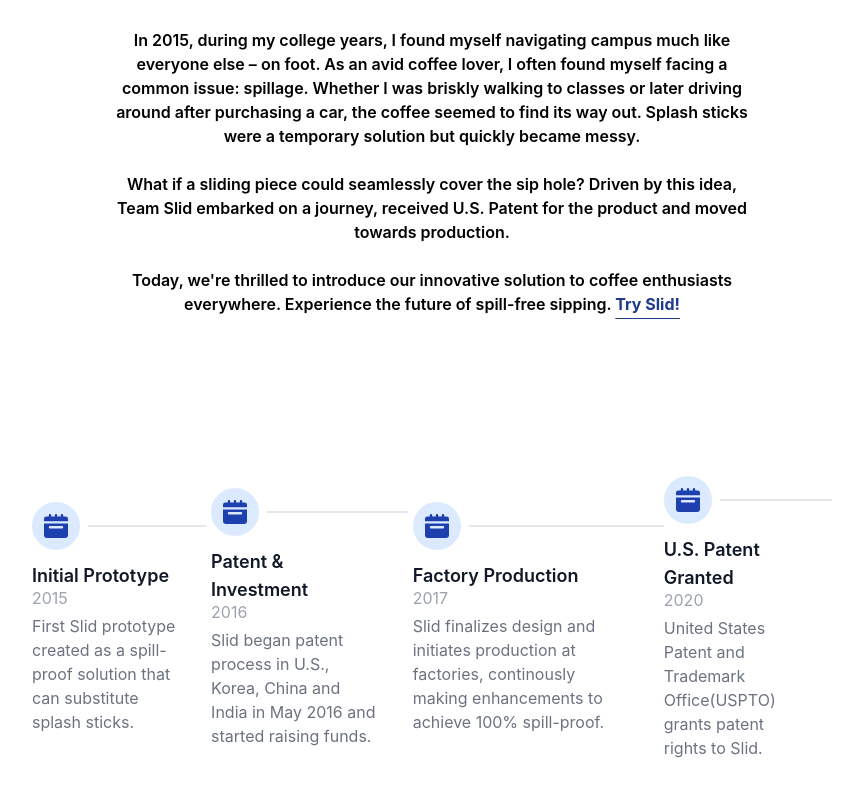
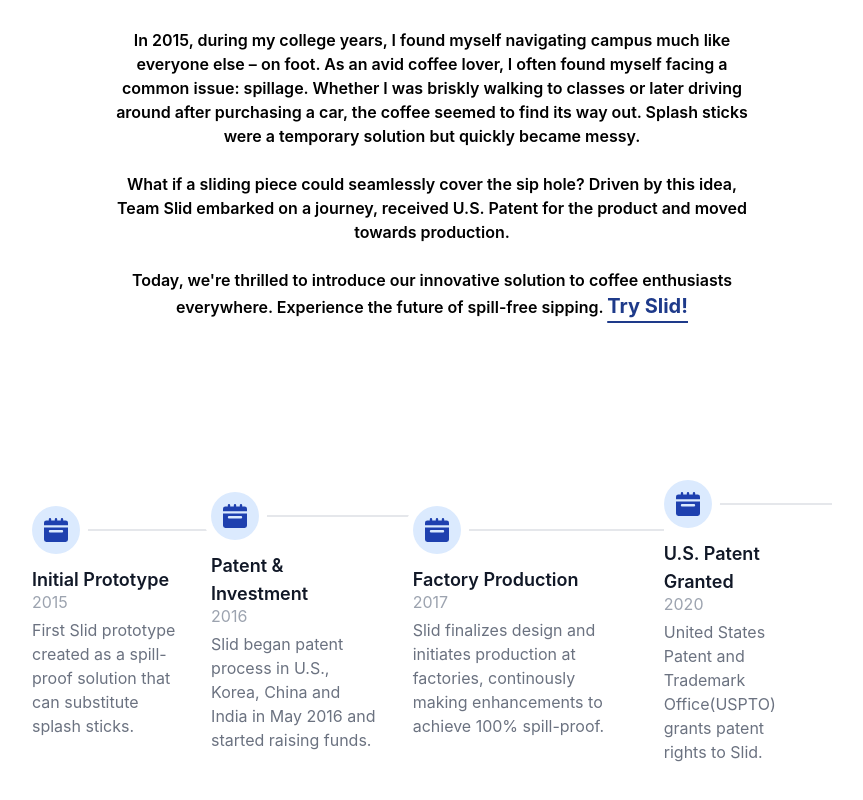
Before and after one commit to ellen3128/Slid, a React (Create React App) app: page / in a window 1280 px wide. Shown: the part 1414-2214 px from the top of the page, without its empty margins (208-1071 px from the left). Built offline with nearby package versions, Linux system fonts and the light colour scheme; the HTML template or start-up script is replaced by a standard one.

Commit message:
adds links to the about us section to customize page

```diff
--- a/src/Pages/AboutUs.js
+++ b/src/Pages/AboutUs.js
@@ -1,3 +1,5 @@
+import { Link } from "react-router-dom";
+
 export default function AboutUs() {
   return (
     <>
@@ -16,7 +18,7 @@ export default function AboutUs() {
             Team Slid embarked on a journey, received U.S. Patent for the product and
             moved towards production. <br /><br /> <span>Today, we're thrilled to
             introduce our innovative solution to coffee enthusiasts everywhere.
-            Experience the future of spill-free sipping.</span> <span className="text-blue-900 font-bold underline underline-offset-8">Try Slid!</span>
+            Experience the future of spill-free sipping.</span> <Link to="/customize"><span className="inline-block text-xl text-blue-900 font-bold underline underline-offset-8 text-shadow-text hover:text-blue-800 transition transform hover:scale-105">Try Slid!</span></Link>
           </p>
         </div>
       </section>
--- a/tailwind.config.js
+++ b/tailwind.config.js
@@ -14,7 +14,10 @@ module.exports = {
       },
       textUnderlineOffset: {
         10: '10px',
-      }
+      },
+      textShadow: {
+        'text': '2px 2px 3px rgba(0,0,0,0.1)'
+      },
     },
     plugins: [],
   },
```
